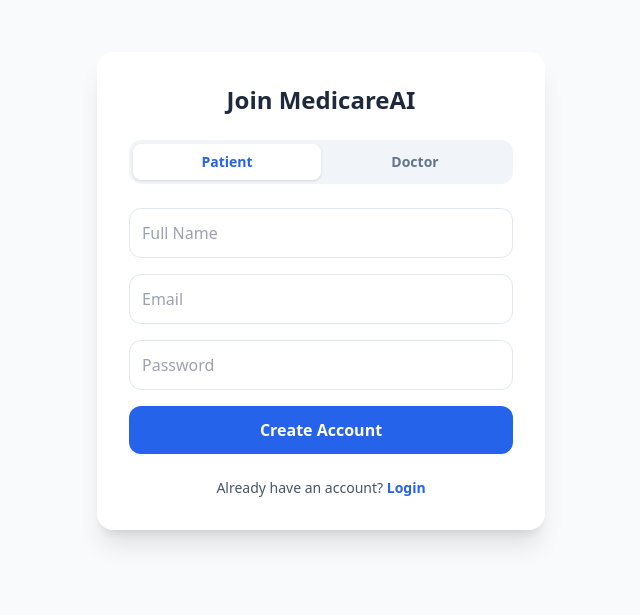
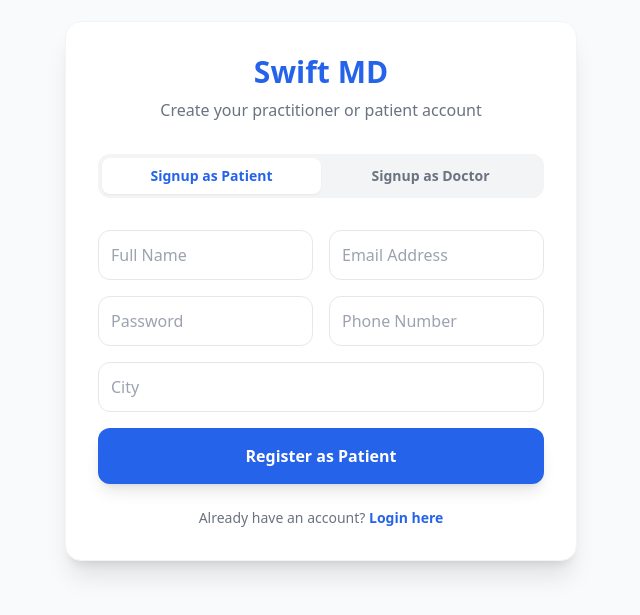
Before and after one commit to mugwe88-ops/MedicareAI, a Next.js app in the folder frontend/: page /signup in a window 1280 px wide. Shown: the part 109-724 px from the top of the page, without its empty margins (319-959 px from the left). Built offline with nearby package versions, Linux system fonts and the light colour scheme.

Commit message:
update signup/page.tsx

```diff
--- a/frontend/app/signup/page.tsx
+++ b/frontend/app/signup/page.tsx
@@ -2,143 +2,167 @@
 import { useState } from "react";
 import Link from "next/link";
 
-export default function Signup() {
-  const [role, setRole] = useState("patient");
+export default function SignupPage() {
+  const [role, setRole] = useState("patient"); // Default role
+  const [loading, setLoading] = useState(false);
+  const [message, setMessage] = useState({ type: "", text: "" });
+
   const [formData, setFormData] = useState({
+    name: "",
     email: "",
     password: "",
-    name: "",
+    phone: "",
+    city: "",
     specialization: "",
     license_number: "",
-    city: ""
   });
 
-  const handleSignup = async (e: React.FormEvent) => {
+  const handleChange = (e: React.ChangeEvent<HTMLInputElement | HTMLSelectElement>) => {
+    setFormData({ ...formData, [e.target.name]: e.target.value });
+  };
+
+  const handleSubmit = async (e: React.FormEvent) => {
     e.preventDefault();
-
-    // Ensure this variable is set in your Vercel dashboard
-    const API_BASE = process.env.NEXT_PUBLIC_API_URL || "http://localhost:5000";
+    setLoading(true);
+    setMessage({ type: "", text: "" });
 
     try {
-      // Structure the data to match your auth.controller.js
-      const payload = {
-        name: formData.name,
-        email: formData.email,
-        password: formData.password,
-        role: role,
-        // Only include professional data if signing up as a doctor
-        ...(role === "doctor" && {
-          specialization: formData.specialization,
-          license_number: formData.license_number,
-          city: formData.city
-        })
-      };
-
-      const res = await fetch(`${API_BASE}/api/auth/signup`, {
+      const res = await fetch("https://medicareai-1.onrender.com/api/auth/signup", {
         method: "POST",
         headers: { "Content-Type": "application/json" },
-        body: JSON.stringify(payload),
+        body: JSON.stringify({ ...formData, role }),
       });
 
-      if (res.ok) {
-        alert("Registration successful! Please login.");
-        window.location.href = "/login";
-      } else {
-        const error = await res.json();
-        alert(error.message || "Signup failed");
-      }
-    } catch (error) {
-      console.error("Signup error:", error);
-      alert("Network error. Please ensure NEXT_PUBLIC_API_URL is correct in Vercel.");
+      const data = await res.json();
+      if (!res.ok) throw new Error(data.error || "Signup failed");
+
+      setMessage({ type: "success", text: "Account created! Redirecting to login..." });
+      setTimeout(() => (window.location.href = "/login"), 2000);
+    } catch (err: any) {
+      setMessage({ type: "error", text: err.message });
+    } finally {
+      setLoading(false);
     }
   };
 
   return (
-    <div className="flex items-center justify-center min-h-screen bg-slate-50 p-4">
-      <div className="max-w-md w-full bg-white p-8 rounded-2xl shadow-xl">
-        <h2 className="text-2xl font-bold text-center mb-6 text-slate-800">Join MedicareAI</h2>
-
-        {/* Role Selector */}
-        <div className="flex bg-slate-100 p-1 rounded-xl mb-6">
-          <button
-            type="button"
-            className={`flex-1 py-2 rounded-lg text-sm font-semibold transition-all ${role === 'patient' ? 'bg-white shadow text-blue-600' : 'text-slate-500'}`}
-            onClick={() => setRole("patient")}
-          >Patient</button>
-          <button
-            type="button"
-            className={`flex-1 py-2 rounded-lg text-sm font-semibold transition-all ${role === 'doctor' ? 'bg-white shadow text-blue-600' : 'text-slate-500'}`}
-            onClick={() => setRole("doctor")}
-          >Doctor</button>
+    <div className="flex flex-col items-center justify-center min-h-screen bg-gray-50 px-4 py-12">
+      <div className="w-full max-w-lg bg-white rounded-2xl shadow-xl p-8 border border-gray-100">
+        <div className="text-center mb-8">
+          <h1 className="text-3xl font-bold text-blue-600">Swift MD</h1>
+          <p className="text-gray-500 mt-2">Create your practitioner or patient account</p>
         </div>
 
-        <form onSubmit={handleSignup} className="space-y-4">
-          {/* Base Fields for both roles */}
+        {/* Role Selector Tabs */}
+        <div className="flex mb-8 p-1 bg-gray-100 rounded-xl">
+          <button
+            onClick={() => setRole("patient")}
+            className={`flex-1 py-2 text-sm font-semibold rounded-lg transition-all ${
+              role === "patient" ? "bg-white text-blue-600 shadow-sm" : "text-gray-500"
+            }`}
+          >
+            Signup as Patient
+          </button>
+          <button
+            onClick={() => setRole("doctor")}
+            className={`flex-1 py-2 text-sm font-semibold rounded-lg transition-all ${
+              role === "doctor" ? "bg-white text-blue-600 shadow-sm" : "text-gray-500"
+            }`}
+          >
+            Signup as Doctor
+          </button>
+        </div>
+
+        <form onSubmit={handleSubmit} className="space-y-4">
+          <div className="grid grid-cols-1 md:grid-cols-2 gap-4">
             <input
-            type="text"
+              name="name"
               placeholder="Full Name"
-            className="w-full p-3 border border-slate-200 rounded-xl outline-blue-500 text-slate-900"
+              onChange={handleChange}
+              className="p-3 border border-gray-200 rounded-xl text-black bg-white focus:ring-2 focus:ring-blue-500 outline-none"
               required
-            value={formData.name} // Fix: Value linked to state
-            onChange={(e) => setFormData({...formData, name: e.target.value})}
+            />
+            <input
+              name="email"
+              type="email"
+              placeholder="Email Address"
+              onChange={handleChange}
+              className="p-3 border border-gray-200 rounded-xl text-black bg-white focus:ring-2 focus:ring-blue-500 outline-none"
+              required
+            />
+          </div>
+
+          <div className="grid grid-cols-1 md:grid-cols-2 gap-4">
+            <input
+              name="password"
+              type="password"
+              placeholder="Password"
+              onChange={handleChange}
+              className="p-3 border border-gray-200 rounded-xl text-black bg-white focus:ring-2 focus:ring-blue-500 outline-none"
+              required
+            />
+            <input
+              name="phone"
+              placeholder="Phone Number"
+              onChange={handleChange}
+              className="p-3 border border-gray-200 rounded-xl text-black bg-white focus:ring-2 focus:ring-blue-500 outline-none"
+            />
+          </div>
+
+          <input
+            name="city"
+            placeholder="City"
+            onChange={handleChange}
+            className="w-full p-3 border border-gray-200 rounded-xl text-black bg-white focus:ring-2 focus:ring-blue-500 outline-none"
           />
 
+          {/* Conditional Doctor Fields */}
+          {role === "doctor" && (
+            <div className="space-y-4 pt-2 animate-in fade-in duration-300">
+              <div className="p-3 bg-blue-50 rounded-xl border border-blue-100">
+                <p className="text-xs text-blue-600 font-bold uppercase mb-2">Professional Details</p>
+                <div className="grid grid-cols-1 md:grid-cols-2 gap-4">
                   <input
-            type="email"
-            placeholder="Email"
-            className="w-full p-3 border border-slate-200 rounded-xl outline-blue-500 text-slate-900"
+                    name="specialization"
+                    placeholder="Specialization (e.g. Surgeon)"
+                    onChange={handleChange}
+                    className="p-2 border border-blue-200 rounded-lg text-black bg-white focus:ring-2 focus:ring-blue-500 outline-none"
                     required
-            value={formData.email} // Fix: Value linked to state
-            onChange={(e) => setFormData({...formData, email: e.target.value})}
-          />
-
-          <input
-            type="password"
-            placeholder="Password"
-            className="w-full p-3 border border-slate-200 rounded-xl outline-blue-500 text-slate-900"
-            required
-            value={formData.password} // Fix: Value linked to state
-            onChange={(e) => setFormData({...formData, password: e.target.value})}
-          />
-
-          {/* Conditional Doctor-Only Fields */}
-          {role === "doctor" && (
-            <div className="space-y-4 pt-4 border-t border-slate-100">
-              <p className="text-xs font-bold text-slate-400 uppercase tracking-wider">Professional Info</p>
-              <input
-                type="text"
-                placeholder="Specialization (e.g. Dermatologist)"
-                className="w-full p-3 border border-slate-200 rounded-xl outline-blue-500 text-slate-900"
-                required={role === "doctor"}
-                value={formData.specialization}
-                onChange={(e) => setFormData({...formData, specialization: e.target.value})}
                   />
                   <input
-                type="text"
-                placeholder="License Number (KMLTTB-...)"
-                className="w-full p-3 border border-slate-200 rounded-xl outline-blue-500 text-slate-900"
-                required={role === "doctor"}
-                value={formData.license_number}
-                onChange={(e) => setFormData({...formData, license_number: e.target.value})}
+                    name="license_number"
+                    placeholder="Medical License #"
+                    onChange={handleChange}
+                    className="p-2 border border-blue-200 rounded-lg text-black bg-white focus:ring-2 focus:ring-blue-500 outline-none"
+                    required
                   />
-              <input
-                type="text"
-                placeholder="City"
-                className="w-full p-3 border border-slate-200 rounded-xl outline-blue-500 text-slate-900"
-                required={role === "doctor"}
-                value={formData.city}
-                onChange={(e) => setFormData({...formData, city: e.target.value})}
-              />
+                </div>
+              </div>
             </div>
           )}
 
-          <button type="submit" className="w-full bg-blue-600 text-white py-3 rounded-xl font-bold hover:bg-blue-700 transition-colors mt-4">
-            Create Account
+          {message.text && (
+            <div className={`p-3 rounded-xl text-center text-sm font-medium ${
+              message.type === "success" ? "bg-green-50 text-green-600" : "bg-red-50 text-red-600"
+            }`}>
+              {message.text}
+            </div>
+          )}
+
+          <button
+            type="submit"
+            disabled={loading}
+            className="w-full bg-blue-600 text-white p-4 rounded-xl font-bold hover:bg-blue-700 transition-all shadow-lg disabled:bg-blue-300"
+          >
+            {loading ? "Creating Account..." : `Register as ${role.charAt(0).toUpperCase() + role.slice(1)}`}
           </button>
         </form>
 
-        <p className="mt-6 text-center text-sm text-slate-600">
-          Already have an account? <Link href="/login" className="text-blue-600 font-semibold hover:underline">Login</Link>
+        <p className="text-center mt-6 text-gray-500 text-sm">
+          Already have an account?{" "}
+          <Link href="/login" className="text-blue-600 font-bold hover:underline">
+            Login here
+          </Link>
         </p>
       </div>
     </div>
```
Lines whose indentation alone changed are shown as unchanged.
